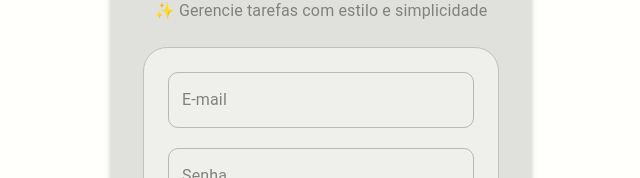
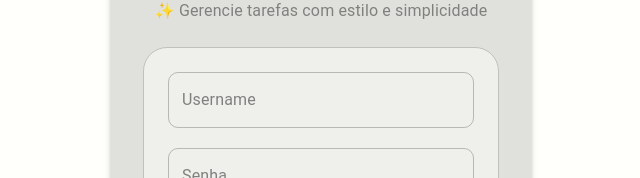
Before and after one commit to grabisnel/Taskio-app, a Next.js app in the folder frontend/taskio/: page /login in a window 1280 px wide. Shown: the part 286-464 px from the top of the page, without its empty margins (319-959 px from the left). Built offline with nearby package versions, Linux system fonts and the light colour scheme; no server answers.

Commit message:
Change email to username for pattern req

```diff
--- a/frontend/taskio/src/components/Login/LoginForm/LoginForm.tsx
+++ b/frontend/taskio/src/components/Login/LoginForm/LoginForm.tsx
@@ -17,24 +17,24 @@ export const LoginForm = () => {
 
     const { register, handleSubmit, formState: { isSubmitting } } = useForm<LoginFormValues>({
         defaultValues: {
-            email: "",
+            username: "",
             password: "",
         }
     })
 
     async function onSubmit(data: LoginFormValues) {
-        await login(data.email, data.password)
+        await login(data.username, data.password)
     }
 
     return (
         <StyledFormContainer onSubmit={handleSubmit(onSubmit)}>
             <Stack spacing={2.5}>
                 <TextField
-                    label="E-mail"
-                    placeholder="seu@email.com"
+                    label="Username"
+                    placeholder="seu_username"
                     variant="outlined"
                     fullWidth
-                    {...register("email")}
+                    {...register("username")}
                 />
 
                 <TextField
--- a/frontend/taskio/src/components/Login/LoginForm/login-form.types.ts
+++ b/frontend/taskio/src/components/Login/LoginForm/login-form.types.ts
@@ -1,5 +1,5 @@
 export type LoginFormValues = {
-    email: string
+    username: string
     password: string
 }
 
```
